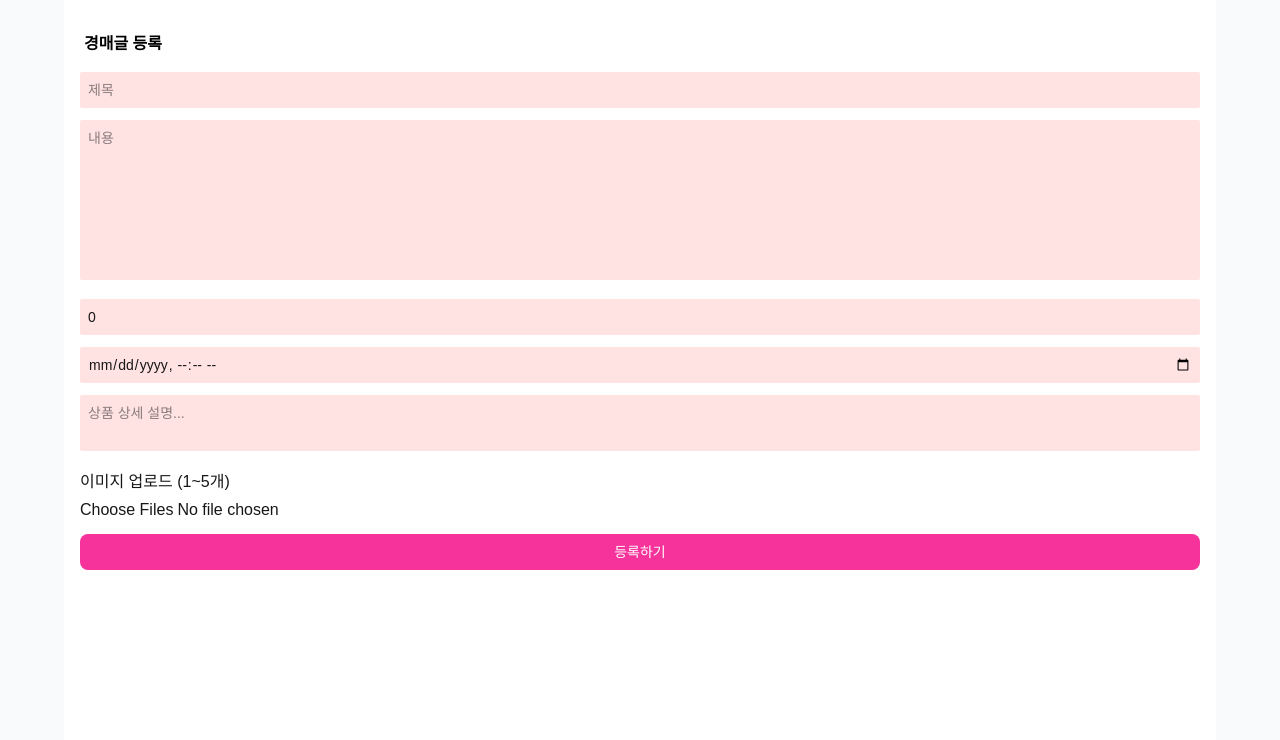
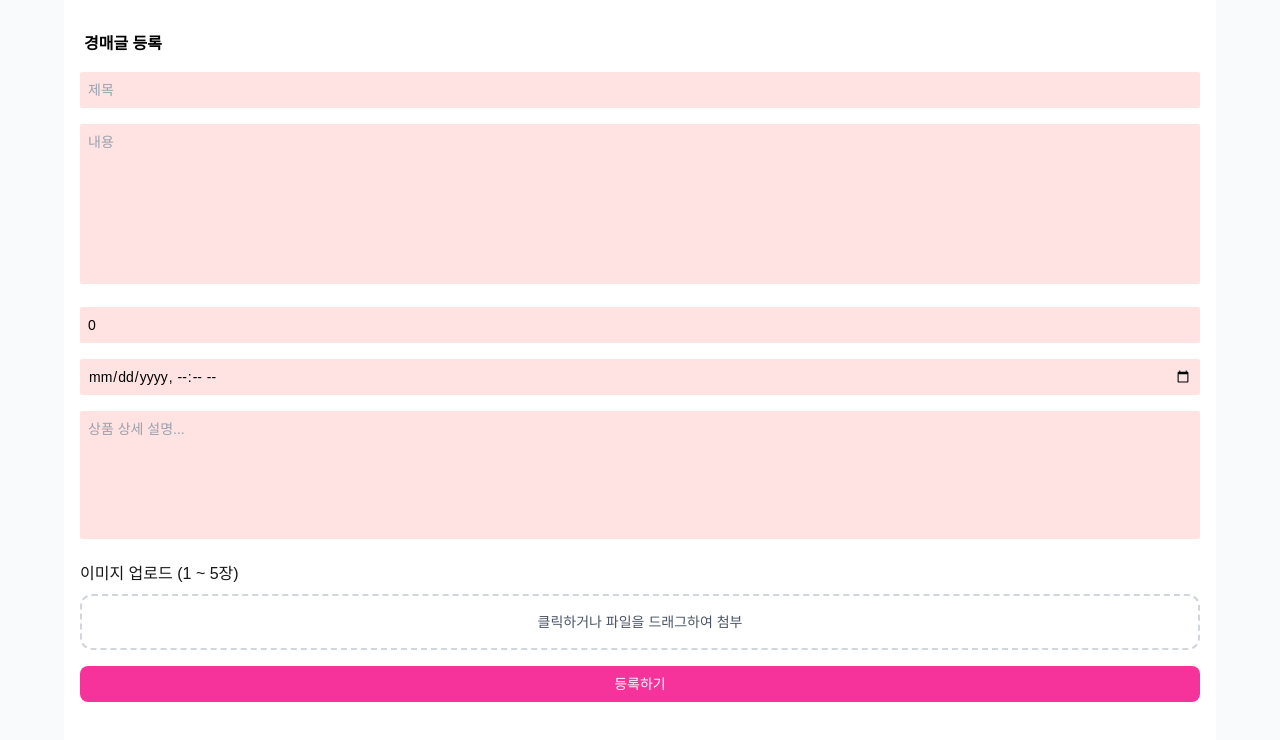
Before and after one commit to AlphaMaleClub/UCMC_FE, a Next.js app: page /auction/add in a window 1280 px wide. Shown: the top 740 px of the page. Built offline with nearby package versions, Linux system fonts and the light colour scheme.

Commit message:
fix: 사진 수정 관련 manager 수정

```diff
--- a/src/app/auction/page.js
+++ b/src/app/auction/page.js
@@ -4,32 +4,39 @@ import { listAuctions } from "@/service/auctionService";
 export const dynamic = "force-dynamic";
 
 export default async function AuctionList({ searchParams }) {
-  const page = Number(searchParams.page ?? 1);
-  const size = 10;
+  const params = await searchParams;
+
+  const page        = Number(params.page ?? 1);
+  const size        = 10;
+  const ongoingOnly = params.ongoingOnly ?? "false";
 
   const { content: auctions, totalPages } = await listAuctions({
     page: page - 1,
     size,
-    title: searchParams.title ?? "",
-    nickname: searchParams.nickname ?? "",
-    ongoingOnly: searchParams.ongoingOnly ?? "false",
+    title:     params.title    ?? "",
+    nickname:  params.nickname ?? "",
+    ongoingOnly,
   });
 
   return (
     <div className="flex w-full justify-center min-h-screen bg-white">
-      {/* 좌우 여백 */}
       <div className="bg-gray-50 w-1/20" />
+
       <div className="bg-white flex justify-center items-start p-2 w-18/20">
         <div className="w-[230rem]">
-          {/* 헤더 */}
           <div className="flex justify-between items-center">
-            <h1 className="text-black p-1 py-4 font-semibold text-base">경매 리스트</h1>
-            <a href="/auction/add" className="btn-primary px-4">새 글 등록</a>
+            <h1 className="text-black p-1 py-4 font-semibold text-base">
+              경매 리스트
+            </h1>
+            <a href="/auction/add" className="btn-primary px-4">
+              새 글 등록
+            </a>
           </div>
 
-          {/* 카드 그리드 */}
           <div className="grid grid-cols-5 gap-2">
-            {auctions.map(a => <AuctionCard key={a.id} auction={a} />)}
+            {auctions.map((a) => (
+              <AuctionCard key={a.id} auction={a} />
+            ))}
           </div>
 
           <div className="h-10" />
@@ -41,7 +48,7 @@ export default async function AuctionList({ searchParams }) {
               return (
                 <a
                   key={n}
-                  href={`/auction?page=${n}`}
+                  href={`/auction?page=${n}&ongoingOnly=${ongoingOnly}`}
                   className={`px-3 py-1 rounded ${
                     n === page ? "bg-red-300 text-white" : "hover:bg-red-400"
                   }`}
@@ -53,6 +60,7 @@ export default async function AuctionList({ searchParams }) {
           </div>
         </div>
       </div>
+
       <div className="bg-gray-50 w-1/20" />
     </div>
   );
--- a/src/app/globals.css
+++ b/src/app/globals.css
@@ -26,8 +26,8 @@ body {
 }
 
 /* 거래, 경매게시판 공통 css로 분리했음. */
-.input         { @apply w-full bg-red-100 rounded-xs p-2 text-sm; }
-.textarea      { @apply w-full bg-red-100 rounded-xs p-2 resize-none text-sm; }
+.input         { @apply w-full bg-red-100 rounded-xs p-2 text-sm  text-black placeholder-gray-400; }
+.textarea      { @apply w-full bg-red-100 rounded-xs p-2 resize-none text-sm text-black placeholder-gray-400; }
 .btn-primary   { @apply bg-pink-500 text-white py-2 rounded-lg hover:bg-pink-600 transition text-sm; }
 .btn-danger    { @apply bg-red-500  text-white py-2 rounded-lg hover:bg-red-600  transition text-sm; }
 .btn-secondary { @apply border py-2 rounded hover:bg-gray-100 text-sm; }
--- a/src/components/auction/AuctionForm.js
+++ b/src/components/auction/AuctionForm.js
@@ -1,5 +1,5 @@
 "use client";
-import { useState } from "react";
+import { useState, useRef } from "react";
 import { createAuction, updateAuction } from "@/service/auctionService";
 import { useRouter } from "next/navigation";
 
@@ -11,9 +11,10 @@ import { useRouter } from "next/navigation";
  */
 export default function AuctionForm({ initial, auctionId }) {
   const router = useRouter();
-  // 폼 상태
+
+  // 텍스트 필드 상태
   const [form, setForm] = useState(
-    initial || {
+    initial ?? {
       title: "",
       content: "",
       price: 0,
@@ -21,26 +22,35 @@ export default function AuctionForm({ initial, auctionId }) {
       description: "",
     }
   );
-  // 등록 시에만 이미지 업로드 필수, 수정 시엔 기본 로직에서 이미지 추가는 없음
+
+  // 이미지 파일 & 미리보기
   const [files, setFiles] = useState([]);
+  const [previews, setPreviews] = useState([]);
+  const fileInputRef = useRef(null);
 
-  // input/textarea 값 갱신
-  const handleChange = (e) => {
-    setForm((prev) => ({
-      ...prev,
-      [e.target.name]: e.target.value,
-    }));
+  const handleFiles = (arr) => {
+    const picked = arr.slice(0, 5);
+    setFiles(picked);
+    setPreviews(picked.map((f) => URL.createObjectURL(f)));
   };
+
+  const onFileChange = (e) => handleFiles(Array.from(e.target.files));
+  const onDrop = (e) => {
+    e.preventDefault();
+    handleFiles(Array.from(e.dataTransfer.files));
+  };
+
+  // 공통 핸들러
+  const handleChange = (e) =>
+    setForm((p) => ({ ...p, [e.target.name]: e.target.value }));
 
   async function handleSubmit(e) {
     e.preventDefault();
     try {
       if (auctionId) {
-        // 수정
         await updateAuction(auctionId, form);
         alert("수정이 완료되었습니다.");
       } else {
-        // 등록
         await createAuction(form, files);
         alert("경매글이 등록되었습니다.");
       }
@@ -50,8 +60,9 @@ export default function AuctionForm({ initial, auctionId }) {
     }
   }
 
+  // UI
   return (
-    <form onSubmit={handleSubmit} className="space-y-3">
+    <form onSubmit={handleSubmit} className="space-y-4">
       <input
         name="title"
         value={form.title}
@@ -94,20 +105,57 @@ export default function AuctionForm({ initial, auctionId }) {
         value={form.description}
         onChange={handleChange}
         placeholder="상품 상세 설명..."
-        className="textarea"
+        className="textarea h-32"
       />
 
-      {/* 등록 모드일 때만 이미지 업로드를 필수로 받음 */}
+      {/* 등록 모드에서만 이미지 업로드 */}
       {!auctionId && (
-        <div>
-          <label className="block font-medium mb-1">이미지 업로드 (1~5개)</label>
-          <input
-            type="file"
-            multiple
-            accept="image/*"
-            onChange={(e) => setFiles(Array.from(e.target.files))}
-            required
-          />
+        <div className="space-y-2">
+          <label className="block font-medium">이미지 업로드 (1 ~ 5장)</label>
+
+          {/* 드래그 & 드롭 영역 */}
+          <div
+            onDragOver={(e) => e.preventDefault()}
+            onDrop={onDrop}
+            onClick={() => fileInputRef.current?.click()}
+            className="border-2 border-dashed border-gray-300 rounded-xl p-4 text-center cursor-pointer
+                       hover:border-pink-400 transition"
+          >
+            <p className="text-sm text-gray-600">
+              클릭하거나 파일을 드래그하여 첨부
+            </p>
+            <input
+              ref={fileInputRef}
+              type="file"
+              accept="image/*"
+              multiple
+              onChange={onFileChange}
+              className="hidden"
+              required
+            />
+          </div>
+
+          {/* 미리보기 썸네일 */}
+          {previews.length > 0 && (
+            <div className="flex gap-2">
+              {previews.map((src, i) => (
+                <div
+                  key={i}
+                  className="w-20 h-20 rounded overflow-hidden bg-gray-200"
+                >
+                  <img src={src} alt="preview" className="object-cover w-full h-full" />
+                </div>
+              ))}
+              {Array.from({ length: 5 - previews.length }).map((_, i) => (
+                <div
+                  key={`blank-${i}`}
+                  className="w-20 h-20 rounded bg-gray-100 flex items-center justify-center text-[10px] text-gray-400"
+                >
+                  + 사진
+                </div>
+              ))}
+            </div>
+          )}
         </div>
       )}
 
--- a/src/components/auction/AuctionImagesManager.js
+++ b/src/components/auction/AuctionImagesManager.js
@@ -1,43 +1,50 @@
 "use client";
 
-import { useEffect, useState } from "react";
+import { useEffect, useState, useRef } from "react";
 import {
   listAuctionImages,
   updateAuctionImages,
   deleteAuctionImages,
 } from "@/service/auctionService";
 
-/**
+/*
  * 경매글 이미지 교체/삭제 전용 컴포넌트
- * 스스로 GET /auctions/{id}/images 로 이미지 목록을 로딩합니다.
+ * 스스로 GET /auctions/{id}/images 로 이미지 목록을 로딩해옴.
  * 교체할 이미지를 선택하면 filesMap 에 (imageId → File) 로 보관했다가
  * “선택 이미지 교체” 버튼 클릭 시 PATCH /auctions/{id}/images 호출.
  * 개별·전체 삭제 버튼으로 DELETE /auctions/{id}/images 실행.
  */
 export default function AuctionImagesManager({ auctionId }) {
-  /* 서버에서 내려온 이미지 목록 */
+  // 서버에서 내려온 이미지 목록
   const [images, setImages] = useState([]);
 
-  /* 사용자가 교체용으로 고른 파일 집합 */
+  // 사용자가 교체용으로 고른 파일 집합
   const [filesMap, setFilesMap] = useState({});
 
-  /* 목록 새로고침 */
+  // 새 이미지 상태 관리
+  const [newFiles, setNewFiles]   = useState([]);
+  const [newPrev,  setNewPrev]    = useState([]);
+  const newInputRef               = useRef(null);
+
+  // 목록 새로고침
   const refresh = async () => {
     try {
       const data = await listAuctionImages(auctionId);
       setImages(data);
       setFilesMap({});
+      setNewFiles([]);
+      setNewPrev([]);
     } catch (err) {
       alert(err.message);
     }
   };
 
-  /* 파일 input 변경 */
+  // 파일 input 변경
   const handleFileChange = (imageId, file) => {
     setFilesMap((prev) => ({ ...prev, [imageId]: file }));
   };
 
-  /* 선택된 파일들을 서버로 전송해 교체 */
+  // 선택된 파일들을 서버로 전송해 교체
   const handleUpdate = async () => {
     const payload = Object.entries(filesMap)
       .filter(([, file]) => file) // null 제외
@@ -56,7 +63,7 @@ export default function AuctionImagesManager({ auctionId }) {
     }
   };
 
-  /* 개별 삭제 */
+  // 개별 삭제
   const handleDeleteOne = async (imageId) => {
     if (!confirm("정말 삭제하시겠습니까?")) return;
     try {
@@ -68,12 +75,39 @@ export default function AuctionImagesManager({ auctionId }) {
     }
   };
 
-  /* 전체 삭제 */
+  // 전체 삭제
   const handleDeleteAll = async () => {
     if (!confirm("정말 전체 이미지를 삭제하시겠습니까?")) return;
     try {
       await deleteAuctionImages(auctionId, null); // imageIds 없으면 전체 삭제
       alert("전체 삭제 완료");
+      refresh();
+    } catch (err) {
+      alert(err.message);
+    }
+  };
+
+  // 새 파일 선택/드롭
+  const takeNewFiles = (arr) => {
+    const remain = 5 - images.length;
+    const picked = arr.slice(0, remain);
+    setNewFiles(picked);
+    setNewPrev(picked.map((f) => URL.createObjectURL(f)));
+  };
+  const onNewChange = (e) => takeNewFiles(Array.from(e.target.files));
+  const onDrop = (e) => {
+    e.preventDefault();
+    takeNewFiles(Array.from(e.dataTransfer.files));
+  };
+
+  // 업로드 실행
+  const uploadNew = async () => {
+    if (!newFiles.length) return alert("추가할 이미지를 선택하세요.");
+    const fd = new FormData();
+    newFiles.forEach((f) => fd.append("images", f));
+    try {
+      await fetch(`/api/auctions/${auctionId}/images`, { method: "POST", body: fd });
+      alert("추가 업로드 완료");
       refresh();
     } catch (err) {
       alert(err.message);
@@ -131,6 +165,45 @@ export default function AuctionImagesManager({ auctionId }) {
           전체 삭제
         </button>
       </div>
+
+      {/* 새 이미지 업로드 영역 */}
+      <h4 className="font-semibold mt-6">새 이미지 추가</h4>
+      <div
+        onDragOver={(e) => e.preventDefault()}
+        onDrop={onDrop}
+        onClick={() => newInputRef.current?.click()}
+        className="border-2 border-dashed border-gray-300 rounded-xl p-4 text-center cursor-pointer
+                   hover:border-pink-400 transition"
+      >
+        <p className="text-sm text-gray-600">
+          클릭하거나 파일을 드래그하여 첨부 (남은 슬롯 {5 - images.length}개)
+        </p>
+        <input
+          ref={newInputRef}
+          type="file"
+          accept="image/*"
+          multiple
+          onChange={onNewChange}
+          className="hidden"
+        />
+      </div>
+
+      {newPrev.length > 0 && (
+        <div className="flex gap-2 mt-3">
+          {newPrev.map((src, i) => (
+            <div
+              key={i}
+              className="w-20 h-20 rounded overflow-hidden bg-gray-200"
+            >
+              <img src={src} alt="new" className="object-cover w-full h-full" />
+            </div>
+          ))}
+        </div>
+      )}
+
+      <button onClick={uploadNew} className="btn-primary w-full">
+        추가 업로드
+      </button>
     </div>
   );
 }
```
